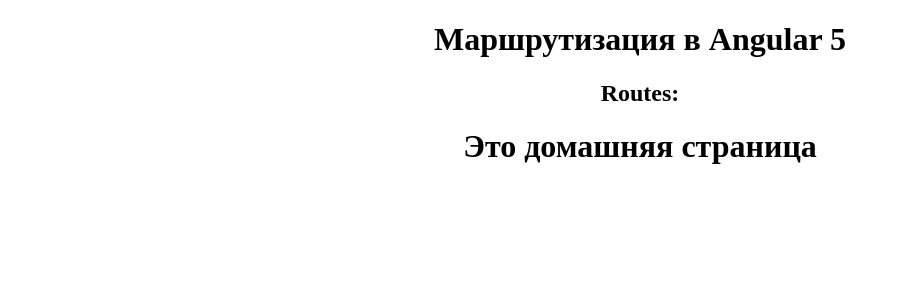
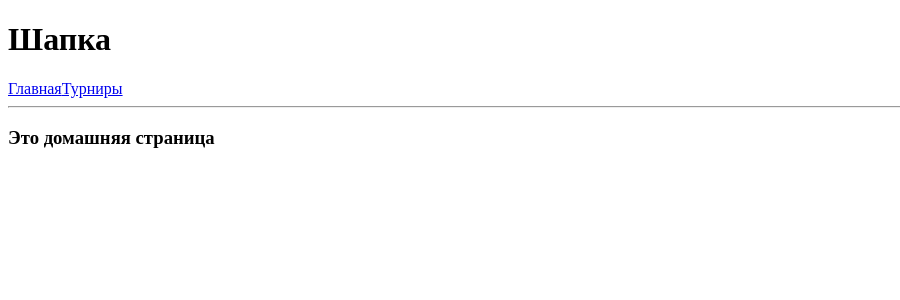
Before and after one commit to IlyaKugaevsky/football-predictions-v2, an Angular app in the folder Frontend/: page / in a window 1280 px wide. Shown: the top 300 px of the page, without its empty margins (0-900 px from the left). Built offline with nearby package versions, Linux system fonts and the light colour scheme.

Commit message:
Add simple nav-bar

```diff
--- a/Frontend/src/app/app.component.html
+++ b/Frontend/src/app/app.component.html
@@ -1,6 +1,2 @@
-<!--The content below is only a placeholder and can be replaced.-->
-<div style="text-align:center">
-  <h1>Маршрутизация в Angular 5</h1>
-  <h2>Routes:</h2>
-  <router-outlet></router-outlet>
-</div>
+<pred-header></pred-header>
+<router-outlet></router-outlet>
--- a/Frontend/src/app/app.module.ts
+++ b/Frontend/src/app/app.module.ts
@@ -6,11 +6,13 @@
 import { TournamentsModule } from "./tournaments/tournaments.module";
 import { AppComponent } from "./app.component";
 import { HomePageComponent } from "./home/home-page.component";
+import { HeaderComponent } from "./shared/header.component";
 
 @NgModule({
   declarations: [
     AppComponent,
-    HomePageComponent
+    HomePageComponent,
+    HeaderComponent
   ],
   imports: [
     BrowserModule,
--- a/Frontend/src/app/home/home-page.component.html
+++ b/Frontend/src/app/home/home-page.component.html
@@ -1 +1 @@
-<h1>Это домашняя страница</h1>
+<h3>Это домашняя страница</h3>
--- /dev/null
+++ b/Frontend/src/app/shared/header.component.html
@@ -0,0 +1,6 @@
+<h1>Шапка</h1>
+<nav>
+  <a routerLink="">Главная</a>
+  <a routerLink="/tournaments">Турниры</a>
+</nav>
+<hr/>
```
Also changed, not shown: Frontend/src/app/shared/header.component.ts (+7 -0 lines).
